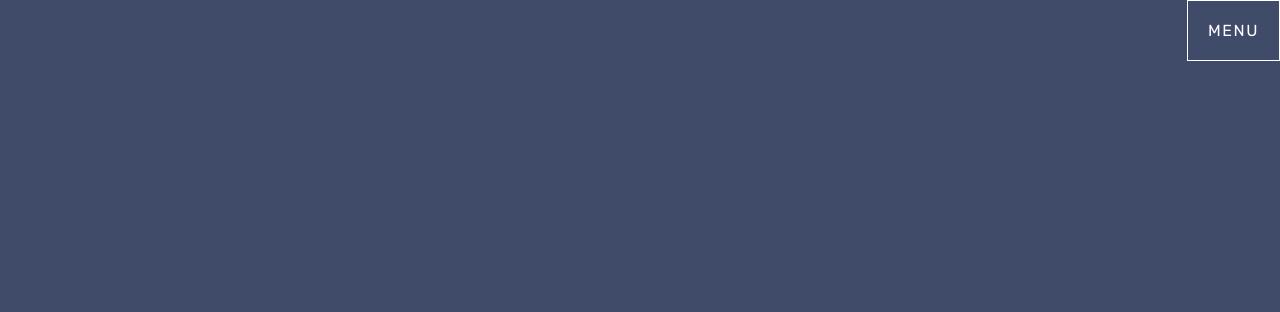
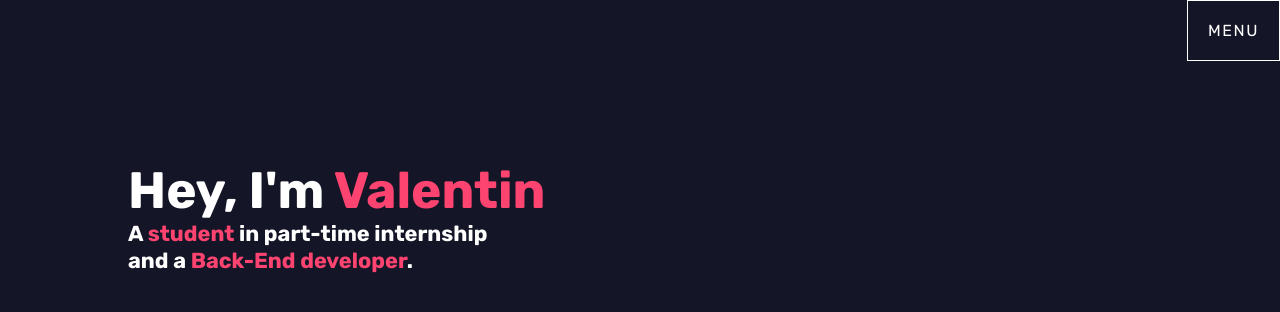
Before and after one commit to Flamekke/Portfoliov2, a React (Create React App) app in the folder portfolio/: page / in a window 1280 px wide. Shown: the top 312 px of the page. Built offline with nearby package versions, Linux system fonts and the light colour scheme.

Commit message:
home page

```diff
--- a/portfolio/src/App.js
+++ b/portfolio/src/App.js
@@ -1,14 +1,17 @@
-import logo from './logo.svg';
 import './App.css';
+import React, { Component }  from 'react';
 import Navbar from './Navbar';
+import Home from './components/Home'
 function App() {
   return (
 
     <div className="App">
       <link rel="stylesheet" href="path/to/font-awesome/css/font-awesome.min.css"/>
       <Navbar/>
+      <Home/>
     </div>
   );
+
 }
 
 export default App;
--- a/portfolio/src/Navbar.css
+++ b/portfolio/src/Navbar.css
@@ -134,7 +134,7 @@ h6:first-child {
   position: fixed;
   width: 100vw;
   height: 100vh;
-  background-color: #000;
+  background-color: #1B1E32;
   transform: translateY(-100vh);
   transition: transform 0.33s ease-out;
   z-index: 5;
@@ -356,7 +356,7 @@ h6:first-child {
 = Page styles =
 ===============================================>>>>>*/
 body {
-  background-color: #404B69;
+  background-color: #141627;
 }
 body main.page {
   margin: 60px 0;
--- a/portfolio/src/Navbar.js
+++ b/portfolio/src/Navbar.js
@@ -1,6 +1,5 @@
 import './Navbar.css'
 import React, {useEffect, useState, useRef} from "react";
-import { FontAwesomeIcon } from '@fortawesome/react-fontawesome'
 
 
 const ESC_KEY_CODE = 'Escape';
--- /dev/null
+++ b/portfolio/src/components/Home.css
@@ -0,0 +1,22 @@
+h1 {
+    font-size: 4vw;
+    text-align: left;
+    padding-left : 10vw;
+    padding-top: 20vh;
+    color : white;
+}
+
+h1 span {
+    color : #FD4470;
+}
+
+h2 {
+    color : white;
+    font-size: 1.7vw;
+    text-align: left;
+    padding-left : 10vw;
+}
+
+h2 span {
+    color : #FD4470;
+}
--- /dev/null
+++ b/portfolio/src/components/Home.js
@@ -0,0 +1,15 @@
+import './Home.css'
+import React, {useEffect, useState, useRef} from "react";
+
+
+
+const Home = (props) => {
+    return(
+        <div>
+            <h1>Hey, I'm <span>Valentin</span></h1>
+            <h2>A <span>student</span> in part-time internship <br/>and a <span>Back-End developer</span>.</h2>
+        </div>
+    );
+}
+
+export default Home;
```
